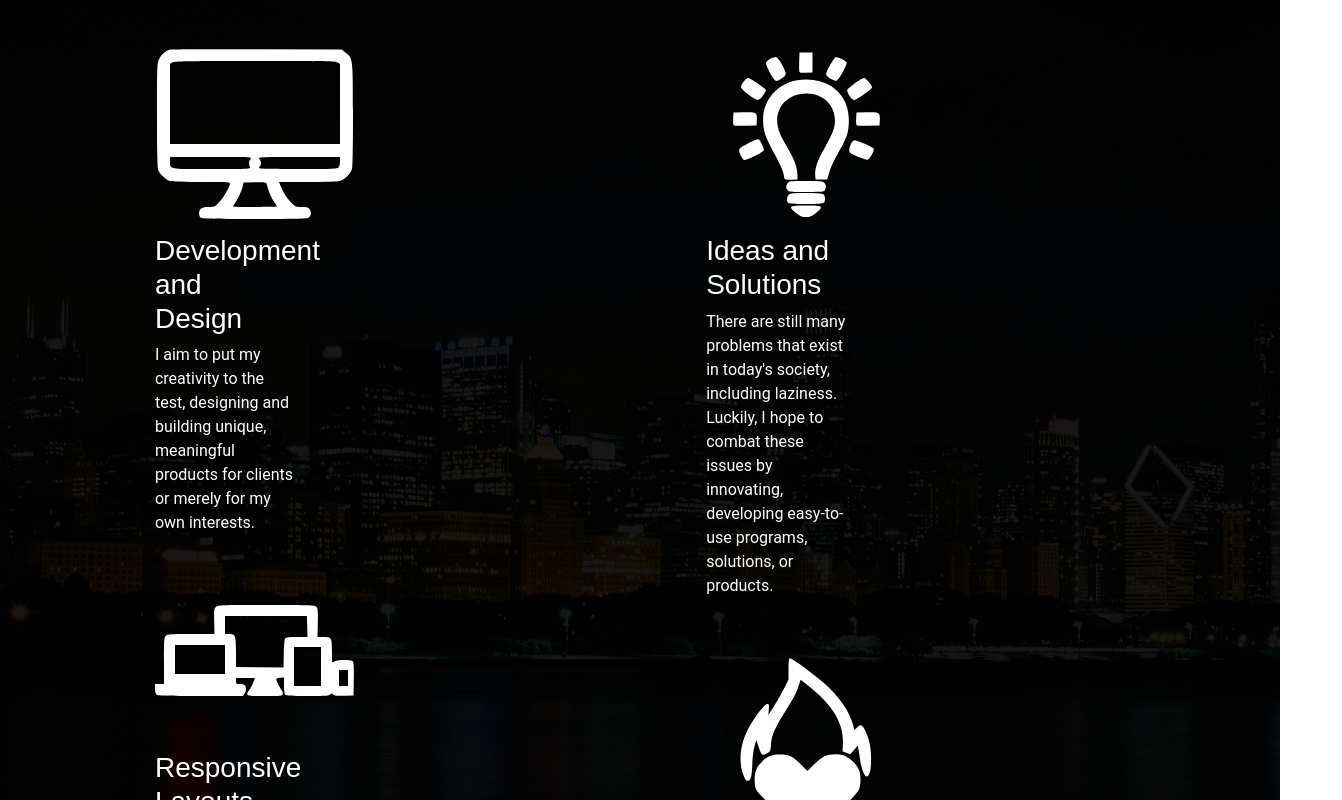
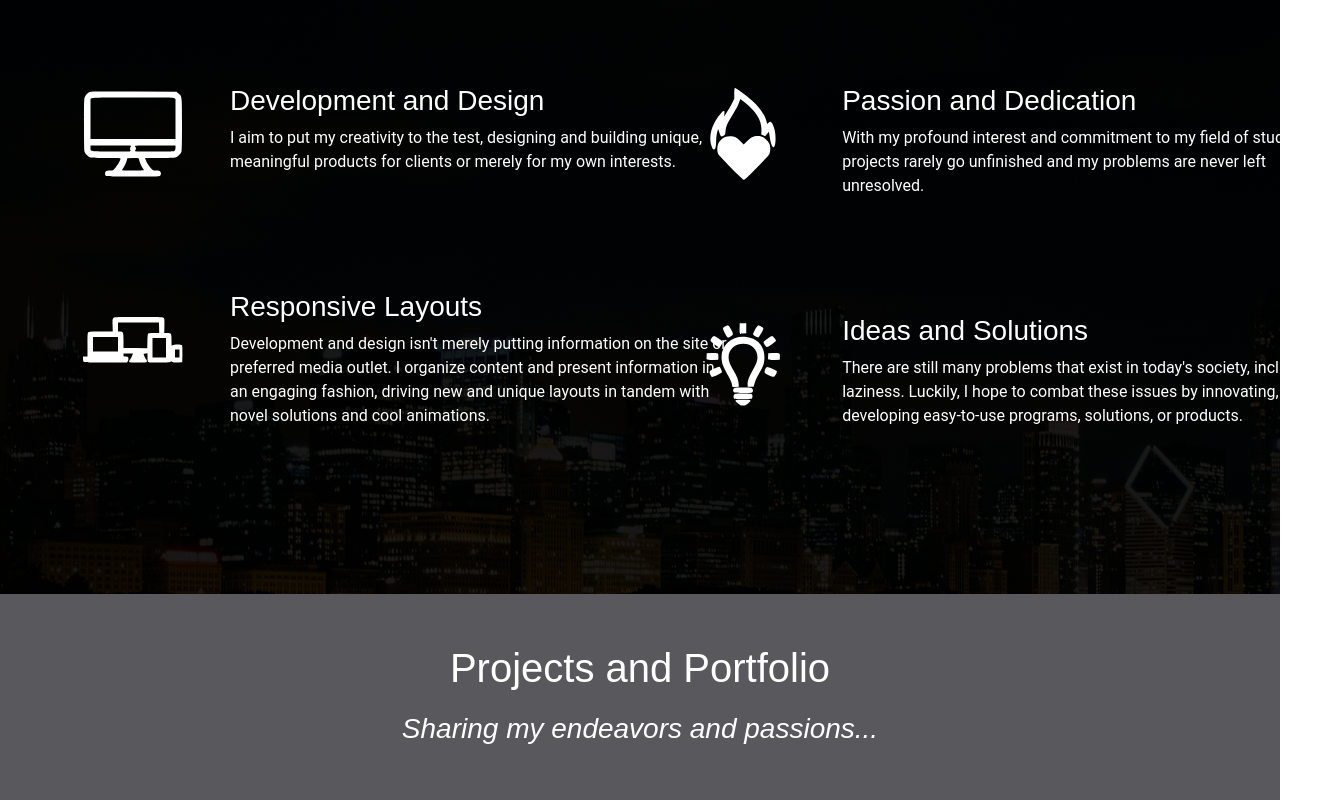
Before and after one commit to JMagic-Learner/example-react-portfolio, a React (Create React App) app: page / in a window 1280 px wide. Shown: the part 1880-2680 px from the top of the page, 1342 px wide, since content can reach past the window. Built offline with nearby package versions, Linux system fonts and the light colour scheme.

Commit message:
this is atest

```diff
--- a/src/components/Footer/index.js
+++ b/src/components/Footer/index.js
@@ -15,26 +15,26 @@ return  (<div className = "footer">
             <div className = "col-sm-1 col-md-1 col-sm-offset-4 col-md-offset-4 image-containers " >
                 <div className = "facebook">
                     <Link to = "#">
-                        <img className = "img-responsive" alt="yes" src = {FacebookIcon}/>
+                        <img className = "img-responsive2" alt="yes" src = {FacebookIcon}/>
                         </Link>
                 </div>
             </div>
 
             <div className = "col-sm-1 col-md-1 image-containers">
                 <div className = "linkedin">
-                    <Link to = "#"><img className = "img-responsive" alt="yes" src = {LinkedInIcon}/></Link>
+                    <Link to = "#"><img className = "img-responsive2" alt="yes" src = {LinkedInIcon}/></Link>
                 </div>
             </div>
 
             <div className = "col-sm-1 col-md-1 image-containers" >
                 <div className = "pinterest">
-                    <Link to = "#"><img className = "img-responsive" alt="yes"  src = {PinterstIcon}/></Link>
+                    <Link to = "#"><img className = "img-responsive2" alt="yes"  src = {PinterstIcon}/></Link>
                 </div>
             </div>
 
             <div className = "col-sm-1 col-md-1 image-containers">
                 <div className = "email-icon">
-                    <Link to = "#"><img className = "img-responsive" alt="yes"  src = {EmailIcon}/></Link>
+                    <Link to = "#"><img className = "img-responsive2" alt="yes"  src = {EmailIcon}/></Link>
                 </div>
             </div>
         </div>
--- a/src/components/Summary/index.js
+++ b/src/components/Summary/index.js
@@ -9,9 +9,10 @@ class Summary extends React.Component {
         <div className = "container-fluid">
         <div className = "row">
             <div className = "summary-column">
+                <div className = "row">
                     <div className = "col-sm-1 col-md-1">
                         <div className = "development-img">
-                            <img className = "img-responsive" src = {DeveloperDesign}/>
+                            <img className = "img-responsive"  src = {DeveloperDesign}/>
                         </div>
                     </div>
 
@@ -22,8 +23,10 @@ class Summary extends React.Component {
                         </div>
                     </div>
                 </div>
+                </div>
 
                 <div className = "responsive-summary">
+                <div className = "row">
                     <div className = "col-sm-1 col-md-1 col-sm-offset-2 col-md-offset-2">
                         <div className = "responsive-img">
                             <img className = "img-responsive" src = {ResponsiveDesign}/>
@@ -39,9 +42,32 @@ class Summary extends React.Component {
                     </div>
                 </div>
 
+
+
+
+        </div>
+
         <div className = "row">
+        <div className = "passion-summary">
+                <div className = "row">
+                    <div className = "col-sm-1 col-md-1">
+                        <div className = "development-img">
+                        <img className = "img-responsive" src = {Passion} />
+                        </div>
+                    </div>
+
+                    <div className = "col-sm-4 col-md-4">
+                        <div className = "passion-description">
+                            <h3>Passion and Dedication</h3>
+                            <p>With my profound interest and commitment to my field of study, my projects rarely go unfinished and my problems are never left unresolved. </p>
+                        </div>
+                    </div>
+                </div>
+                </div>
+
                 <div className = "ideas-summary">
-                    <div className = "col-sm-1 col-md-1">
+                <div className = "row">
+                    <div className = "col-sm-1 col-md-1 col-sm-offset-2 col-md-offset-2">
                         <div className = "idea-img">
                         <img className = "img-responsive" src = { InnovativeSolutions}/>
                         </div>
@@ -54,19 +80,11 @@ class Summary extends React.Component {
                         </div>
                     </div>
                     </div>
-
-                <div className = "passion-summary">
-                    <div className = "col-sm-1 col-md-1 col-sm-offset-2 col-md-offset-2">
-                        <img className = "img-responsive" src = {Passion} />
                 </div>
 
-                    <div className = "col-sm-4 col-md-4">
-                        <div className = "passion-description">
-                            <h3>Passion and Dedication</h3>
-                            <p>With my profound interest and commitment to my field of study, my projects rarely go unfinished and my problems are never left unresolved. </p>
-                        </div>
-                    </div>
-                </div>
+
+
+
         </div>
     </div>
     </div>)
--- a/src/index.css
+++ b/src/index.css
@@ -375,15 +375,9 @@ textarea {
 
 .media-links {
   display:flex;
-  width:100%;
+  height: 120px;
   margin:auto;
 }
-
-.img-reponsive{
-  width:10%;
-  margin:auto;
-}
-
 
 
 .passion-description{
@@ -416,3 +410,26 @@ textarea {
   width:20%;
   margin:auto;
 }
+
+.idea-description,
+.responsive-description,
+.passion-description,
+.development-description {
+  width:500px;
+  margin-left:10%;
+}
+
+.summary-column,
+.responsive-summary {
+  width:500px;
+  margin:auto;
+}
+
+.img-responsive {
+  width:100px;
+  margin-left:-100px;
+}
+
+.img-responsive2 {
+  width:100px;
+}
```
Lines whose indentation alone changed are shown as unchanged.
